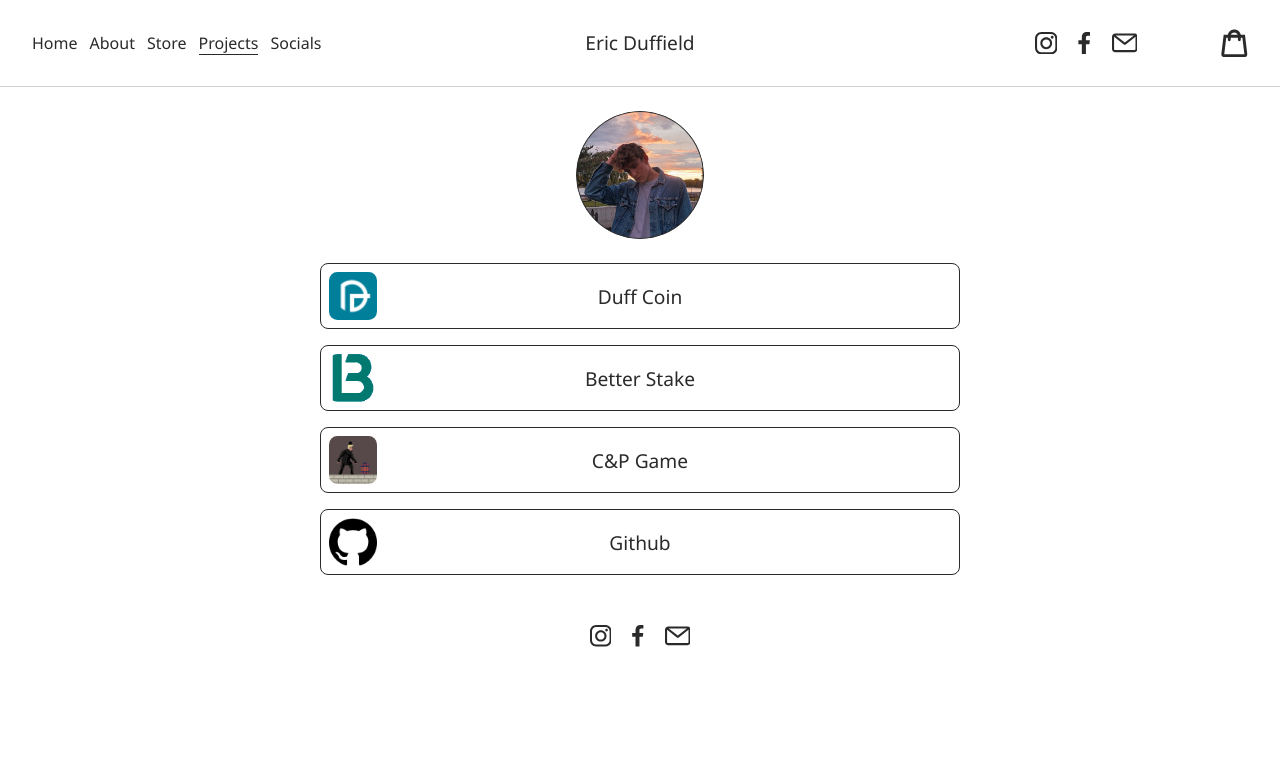
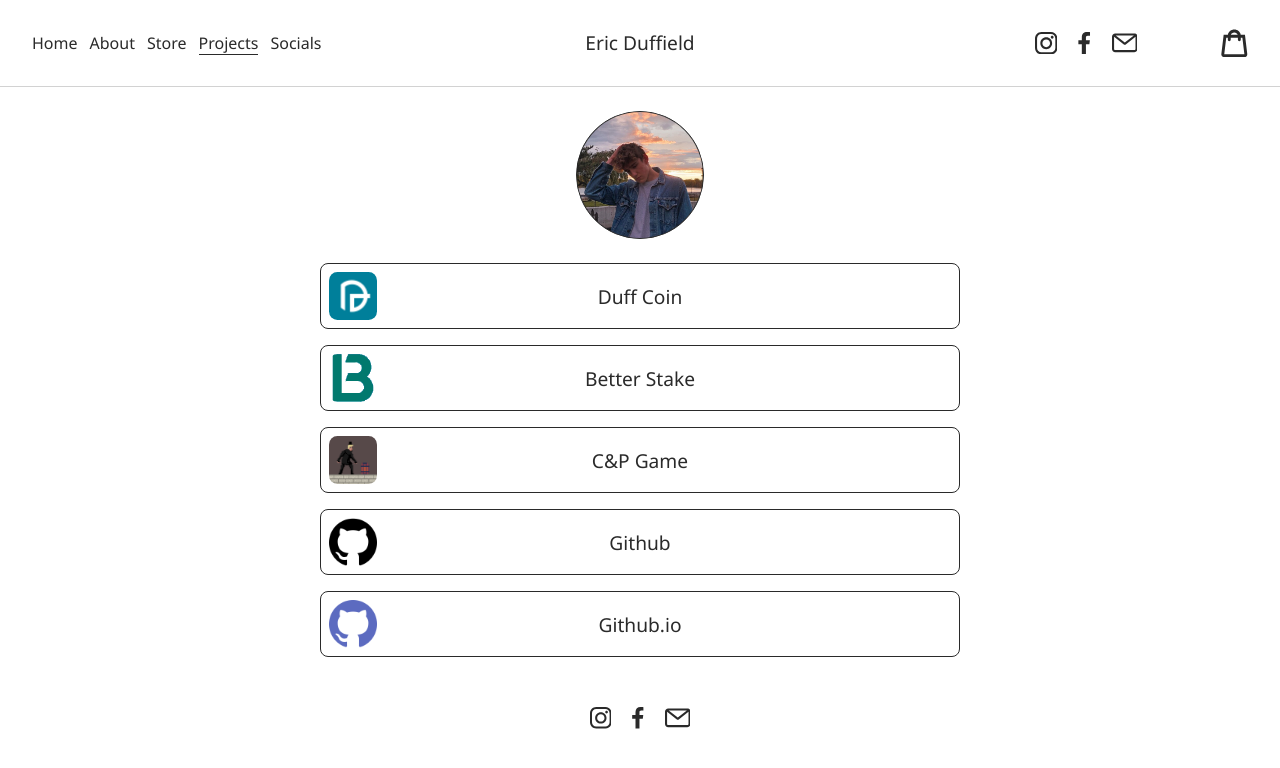
Before and after one commit to ericduffield/ericduffield.com, a website: page projects/index.html in a window 1280 px wide. Drawn offline with Linux system fonts and the light colour scheme.

Commit message:
Github.io link added to project page.

```diff
--- a/projects/index.html
+++ b/projects/index.html
@@ -128,6 +128,10 @@
 					src="/Pictures/Projects/github.png" alt="Github" />
 				<p>Github</p>
 			</a>
+			<a class="link" href="https://ericduffield.github.io/"><img class="logo"
+					src="/Pictures/Projects/github2.png" alt="Github" />
+				<p>Github.io</p>
+			</a>
 		</section>
 	</main>
 
```
Also changed, not shown: Pictures/Projects/github2.png (added).
